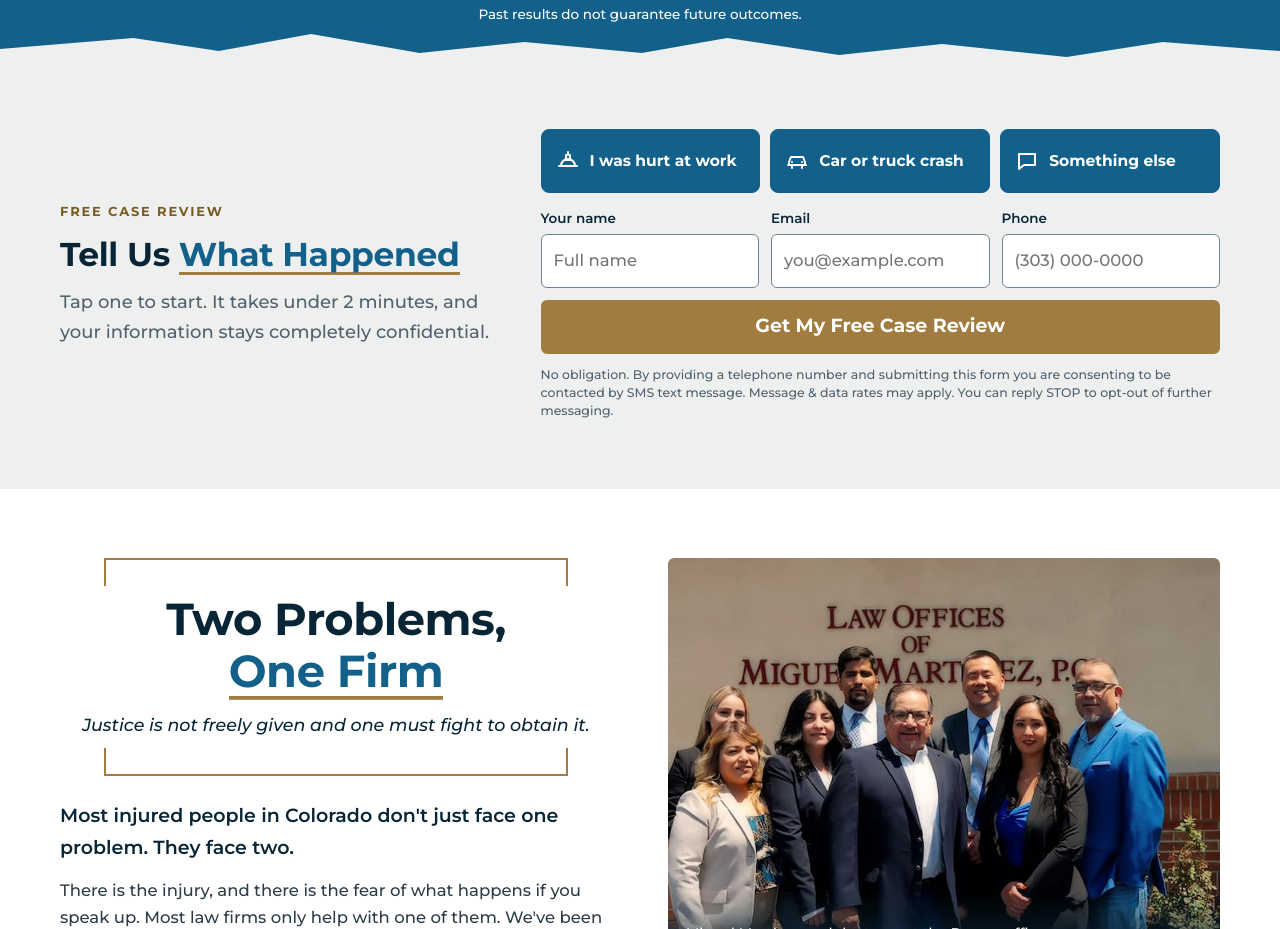
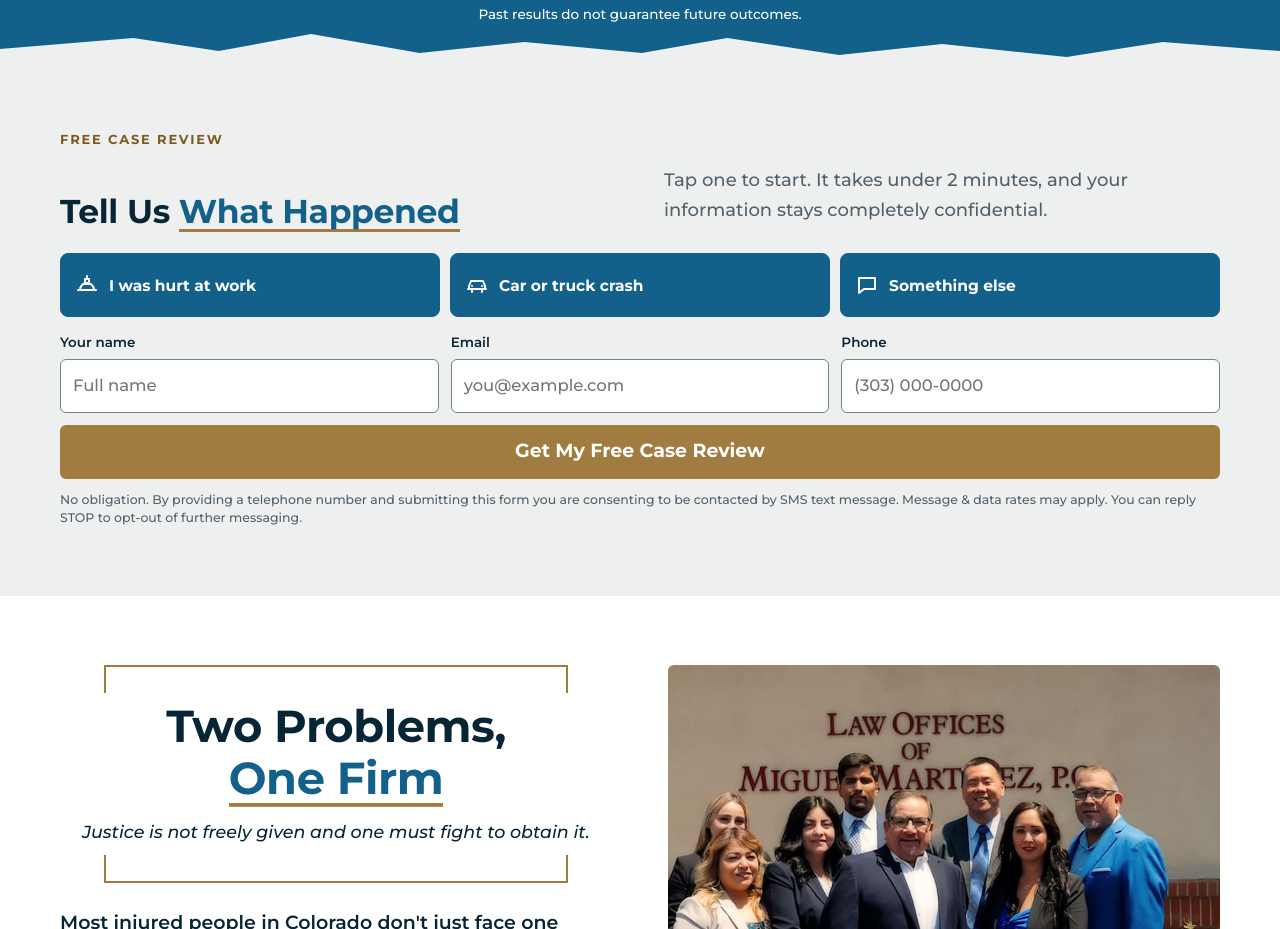
Before and after one commit to betchy1511-arch/martinez-injury-lawyers-mockup, a plain HTML site: page index.html in a window 1280 px wide. Shown: the part 896-1825 px from the top of the page. Drawn offline with Linux system fonts and the light colour scheme.

Commit message:
Intake heading above the form, no side gaps when it opens
Co-Authored-By: Claude Opus 5.5 <noreply@anthropic.com>

```diff
--- a/index.html
+++ b/index.html
@@ -632,6 +632,12 @@ h2 .hl{white-space:nowrap}
 .step2{grid-template-columns:repeat(3,minmax(0,1fr))}
 .step2 > .btn{grid-column:1 / -1}
 @media (max-width:700px){.step2{grid-template-columns:minmax(0,1fr)}}
+/* 19 Nov (9): intake heading above the form, so an opened form never leaves gaps beside it */
+.intake .wrap{grid-template-columns:minmax(0,1fr)!important;gap:22px;align-items:start}
+.intake .wrap > div:first-child{display:grid;grid-template-columns:minmax(0,1fr) minmax(0,1fr);gap:4px 48px;align-items:end}
+.intake .wrap > div:first-child .eyebrow{grid-column:1 / -1}
+.intake .wrap > div:first-child .lede{margin:0;padding-bottom:6px}
+@media (max-width:700px){.intake .wrap > div:first-child{grid-template-columns:minmax(0,1fr)}.intake .wrap{gap:14px}}
 @media (prefers-reduced-motion:reduce){html{scroll-behavior:auto}.btn,summary svg{transition:none}}
 </style>
 </head>
```
